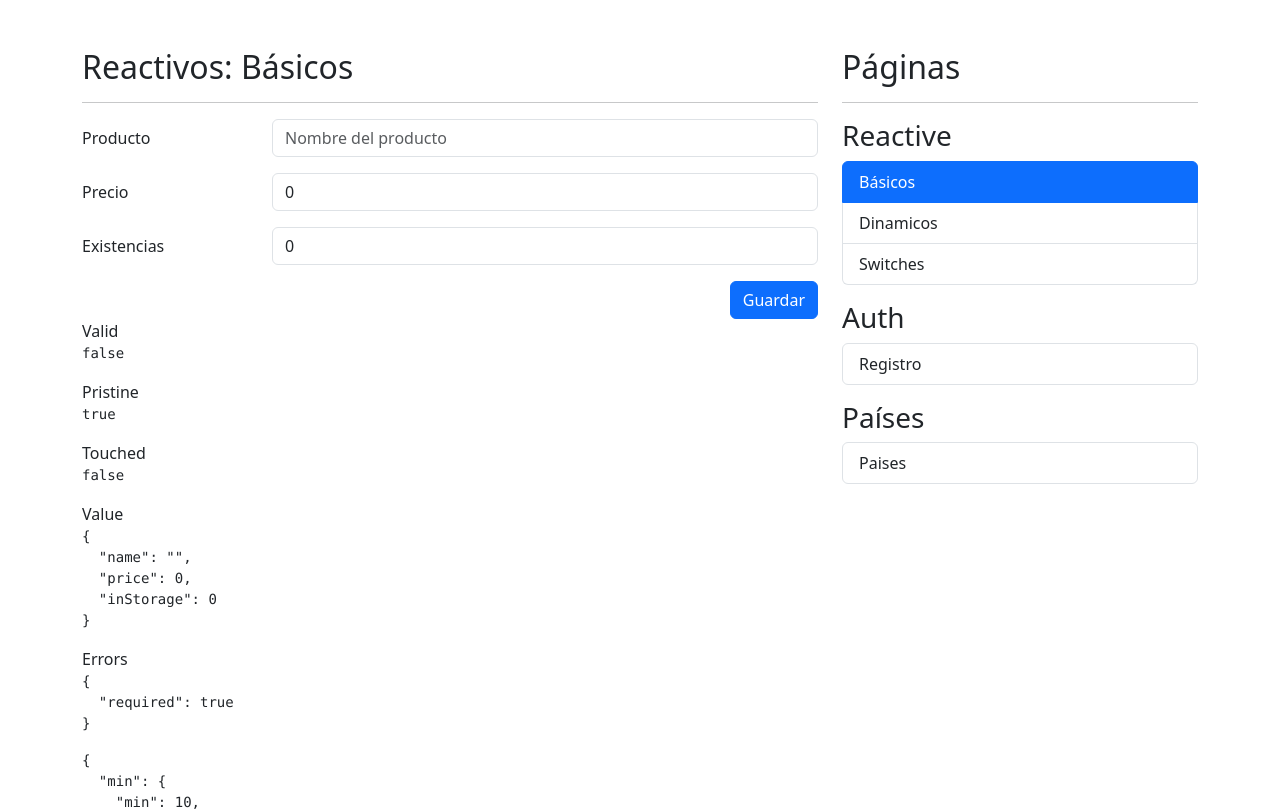
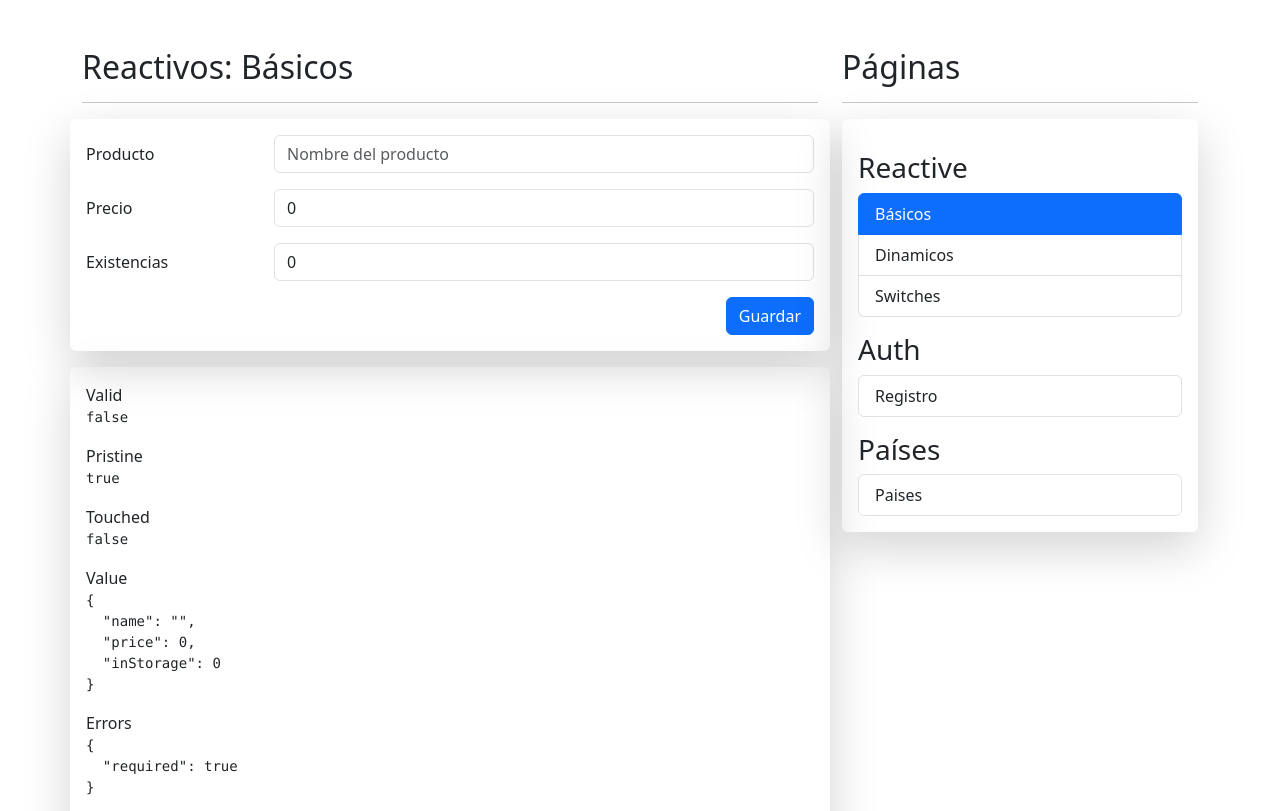
Before and after one commit to UrielQuiroz/forms-app, an Angular app: page /reactive/basic in a window 1280 px wide. Shown: the top 811 px of the page. Built offline with nearby package versions, Linux system fonts and the light colour scheme.

Commit message:
shadow, clean code

```diff
--- a/src/app/auth/pages/register-page/register-page.html
+++ b/src/app/auth/pages/register-page/register-page.html
@@ -5,7 +5,7 @@
 <div class="row">
     <div class="col">
 
-        <form autocomplete="off" [formGroup]="myForm" (ngSubmit)="onSubmit()">
+        <form class="shadow-lg p-3 rounded" autocomplete="off" [formGroup]="myForm" (ngSubmit)="onSubmit()">
 
             <!-- Nombre -->
             <div class="row mb-3">
@@ -113,6 +113,7 @@
     </div>
 </div>
 
+<div class="shadow-lg p-3 rounded mt-3">
 
   <h2>Form Valid: {{ myForm.valid| json }}</h2>
   <h2>Form Status: {{ myForm.status| json }}</h2>
@@ -139,3 +140,4 @@
 
   <h5>Confirmar</h5>
   <pre>{{ myForm.controls['password2'].errors | json }}</pre>
+</div>
--- a/src/app/auth/pages/register-page/register-page.ts
+++ b/src/app/auth/pages/register-page/register-page.ts
@@ -42,7 +42,6 @@ export class RegisterPageComponent {
 
   onSubmit() {
     this.myForm.markAllAsTouched();
-    console.log(this.myForm.value);
   }
 
 }
--- a/src/app/country/pages/country-page/country-page.html
+++ b/src/app/country/pages/country-page/country-page.html
@@ -1,7 +1,7 @@
 <h1 class="mt-3">Selectores anidados</h1>
 <hr />
 
-<form [formGroup]="myForm" >
+<form class="shadow-lg p-3 rounded" [formGroup]="myForm" >
   <!-- Region -->
   <div class="row mb-3">
     <div class="col">
@@ -59,9 +59,12 @@
 
 </form>
 
+<div class="shadow-lg p-3 rounded mt-3">
+
   <h3>Formulario</h3>
   <code>
     <!-- {{ 'myForm.value' | json }} -->
   </code>
   <p>is form valid: {{ myForm.valid }}</p>
   <p>Value: {{ myForm.value | json }}</p>
+</div>
--- a/src/app/country/pages/country-page/country-page.ts
+++ b/src/app/country/pages/country-page/country-page.ts
@@ -69,7 +69,6 @@ export class CountryPageComponent {
         )
       )
       .subscribe( borders => {
-        console.log({ borders })
         this.borders.set(borders)
       })
   }
--- a/src/app/country/services/country.service.ts
+++ b/src/app/country/services/country.service.ts
@@ -17,8 +17,6 @@ export class CountryService {
 
   getCountriesByRegion(region: string): Observable<Country[]> {
     if( !region ) return of([]);
-
-    console.log({ region });
 
     const url = `${this.baseUrl}/region/${region}?fields=cca3,name,borders`;
     return this.http.get<Country[]>(url);
--- a/src/app/reactive/pages/basic-page/basic-page.html
+++ b/src/app/reactive/pages/basic-page/basic-page.html
@@ -2,7 +2,7 @@
 <hr>
 
 <div class="row">
-    <div class="col">
+    <div class="col shadow-lg p-3 rounded">
 
         <form autocomplete="off" [formGroup]="myForm" (ngSubmit)="onSave()">
 
@@ -79,7 +79,7 @@
 
 
 <div class="row">
-    <div class="col">
+    <div class="col shadow-lg p-3 mt-3 rounded">
 
         <span>Valid</span>
         <pre>{{ myForm.valid | json }}</pre>
--- a/src/app/reactive/pages/basic-page/basic-page.ts
+++ b/src/app/reactive/pages/basic-page/basic-page.ts
@@ -57,7 +57,6 @@ export class BasicPageComponent {
       return;
     }
 
-    console.log(this.myForm.value);
     this.myForm.reset({
       price: 0,
       inStorage: 0
--- a/src/app/reactive/pages/dynamic-page/dynamic-page.html
+++ b/src/app/reactive/pages/dynamic-page/dynamic-page.html
@@ -1,7 +1,7 @@
 <h2>Reactivos: <small> Dinámicos </small></h2>
 <hr>
 
-<form autocomplete="off" [formGroup]="myForm" (ngSubmit)="onSubmit()">
+<form class="shadow-lg p-3 rounded" autocomplete="off" [formGroup]="myForm" (ngSubmit)="onSubmit()">
 
     <!-- Nombre -->
     <div class="mb-3 row">
@@ -96,6 +96,7 @@
 </form>
 
 
+<div class="shadow-lg p-3 mt-3 rounded">
 
   <span>Valid</span>
   <pre>{{ myForm.valid| json }}</pre>
@@ -108,3 +109,4 @@
   <span>Agregar Juego</span>
   <pre>{{ myForm.controls['favoriteGames'].errors | json }}</pre>
   <pre>{{ myForm.controls['favoriteGames'].value | json }}</pre>
+</div>
--- a/src/app/reactive/pages/switches-page/switches-page.html
+++ b/src/app/reactive/pages/switches-page/switches-page.html
@@ -4,7 +4,7 @@
 <hr>
 
 
-<form autocomplete="off" [formGroup]="myForm" (ngSubmit)="onSubmit()">
+<form class="shadow-lg p-3 rounded" autocomplete="off" [formGroup]="myForm" (ngSubmit)="onSubmit()">
 
     <!-- Radio -->
     <div class="row mb-3">
@@ -93,6 +93,7 @@
 
 </form>
 
+<div class="shadow-lg p-3 mt-3 rounded">
 
   <h5>Valor del formulario</h5>
   <pre>{{ myForm.value| json }}</pre>
@@ -104,6 +105,7 @@
 
   <h5>Valid</h5>
   <pre>{{ myForm.valid | json }}</pre>
+</div>
 
 <!-- <h5>Términos</h5> -->
 <!-- <pre>{{ myForm.controls?.terminos?.errors | json }}</pre> -->
--- a/src/app/reactive/pages/switches-page/switches-page.ts
+++ b/src/app/reactive/pages/switches-page/switches-page.ts
@@ -21,7 +21,6 @@ export class SwitchesPageComponent {
 
   onSubmit() {
     this.myForm.markAllAsTouched();
-    console.log(this.myForm.value)
   }
 
 }
--- a/src/app/shared/components/side-menu/side-menu.html
+++ b/src/app/shared/components/side-menu/side-menu.html
@@ -2,7 +2,8 @@
 <h2>Páginas</h2>
 <hr>
 
-<h3 class="mt-3">Reactive</h3>
+<div class="shadow-lg p-3 rounded">
+  <h3 class="mt-3">Reactive</h3>
 
 <ul class="list-group">
   @for (item of reactiveMenu; track item.title) {
@@ -37,3 +38,4 @@
         class="list-group-item">{{ item.title }}</li>
   }
 </ul>
+</div>
--- a/src/app/utils/form-utils.ts
+++ b/src/app/utils/form-utils.ts
@@ -87,7 +87,6 @@ export class FormUtils {
   }
 
   static async checkingServerResponse(control: AbstractControl): Promise< ValidationErrors | null> {
-    console.log('Validando...')
     await sleep();
 
     const formValue = control.value;
```
Lines whose indentation alone changed are shown as unchanged.
